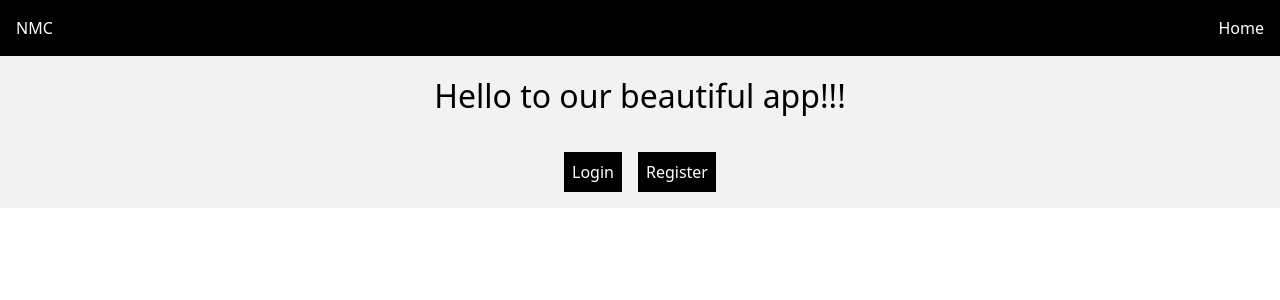
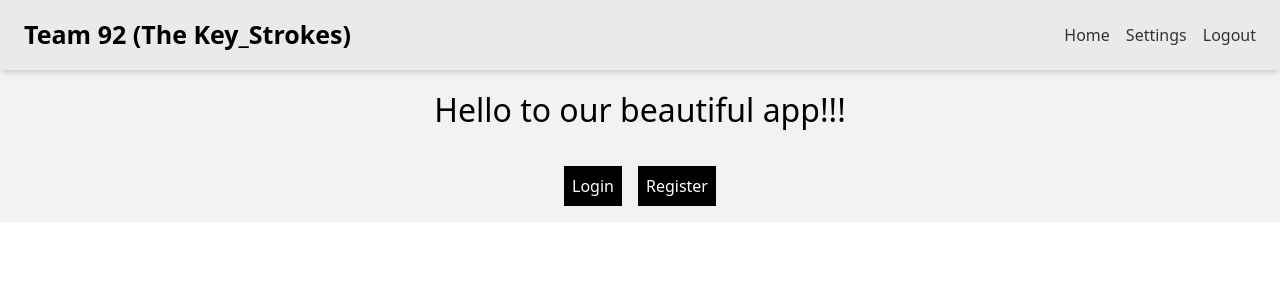
Before and after one commit to Hamada-Gado/Waz3ly-Web-Site, a React (Vite) app: page / in a window 1280 px wide. Shown: the top 300 px of the page. Built offline with nearby package versions, Linux system fonts and the light colour scheme.

Commit message:
feat: remove unneeded Navbar & update Header component

```diff
--- a/src/App.jsx
+++ b/src/App.jsx
@@ -1,15 +1,15 @@
 import { BrowserRouter as Router, Routes, Route } from 'react-router-dom';
-import Navbar from './components/Navbar';
 import Home from './components/Home/Home';
 import Admin from './pages/Admin/Admin';
 import Organization from './pages/Organization/Organization';
 import Donor from './pages/Donor/Donor';
+import Header from './components/Layout/Header';
 
 export default function App() {
   return (
     <Router>
       <div className="bg-background-main h-full">
-        <Navbar />
+        <Header />
         <div className="content">
           <Routes>
             <Route path="/" element={<Home />}></Route>
--- a/src/components/Layout/Header.jsx
+++ b/src/components/Layout/Header.jsx
@@ -1,25 +1,26 @@
-import React from "react";
+import React from 'react';
+import { Link } from 'react-router-dom';
 
 const Header = ({ currentPage }) => {
   const navigationLinks = [
-    { name: "Home", href: "/" },
-    { name: "Settings", href: "/settings" },
-    { name: "Logout", href: "/logout" },
+    { name: 'Home', to: '/' },
+    { name: 'Settings', to: '/settings' },
+    { name: 'Logout', to: '/logout' },
   ];
   return (
     <header className="flex justify-between items-center bg-background-dark py-4 px-6 shadow-md">
       <div className="text-2xl font-bold">Team 92 (The Key_Strokes)</div>
       <nav className="flex space-x-4">
         {navigationLinks.map((link) => (
-          <a
+          <Link
             key={link.name}
-            href={link.href}
+            to={link.to}
             className={`text-text hover:text-primary font-base ${
-              currentPage === link.name ? "underline text-secondary" : ""
+              currentPage === link.name ? 'underline text-secondary' : ''
             }`}
           >
             {link.name}
-          </a>
+          </Link>
         ))}
       </nav>
     </header>
--- a/src/components/Navbar.jsx
+++ /dev/null
@@ -1,27 +0,0 @@
-import { Link } from 'react-router-dom';
-
-const Navbar = () => {
-  return (
-    <nav
-      style={{
-        display: 'flex',
-        justifyContent: 'space-between',
-        padding: '1rem',
-        backgroundColor: 'black',
-        color: 'white',
-      }}
-    >
-      <h1>NMC</h1>
-      <div
-        style={{
-          display: 'flex',
-          gap: '1rem',
-        }}
-      >
-        <Link to="/">Home</Link>
-      </div>
-    </nav>
-  );
-};
-
-export default Navbar;
```
